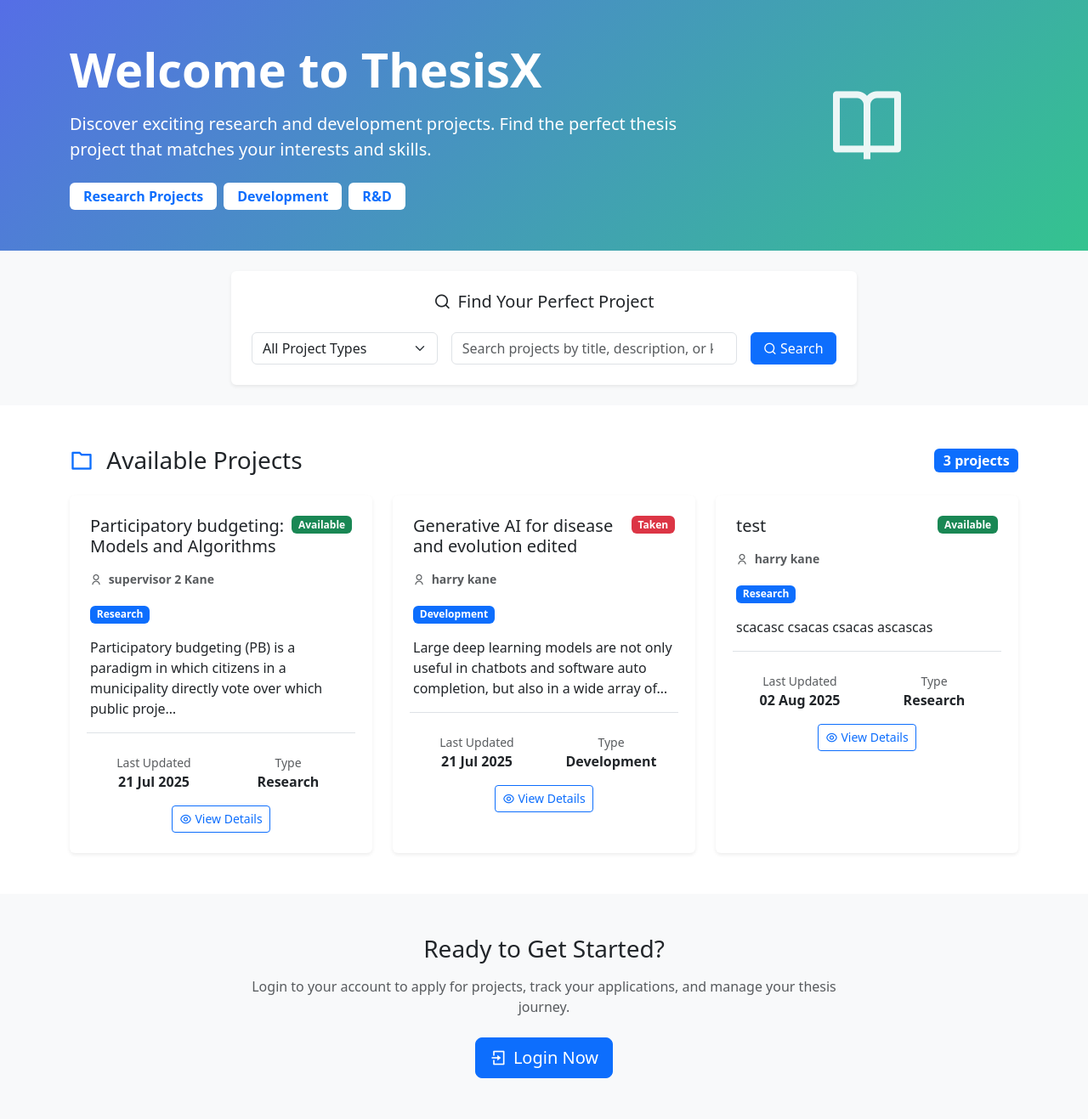
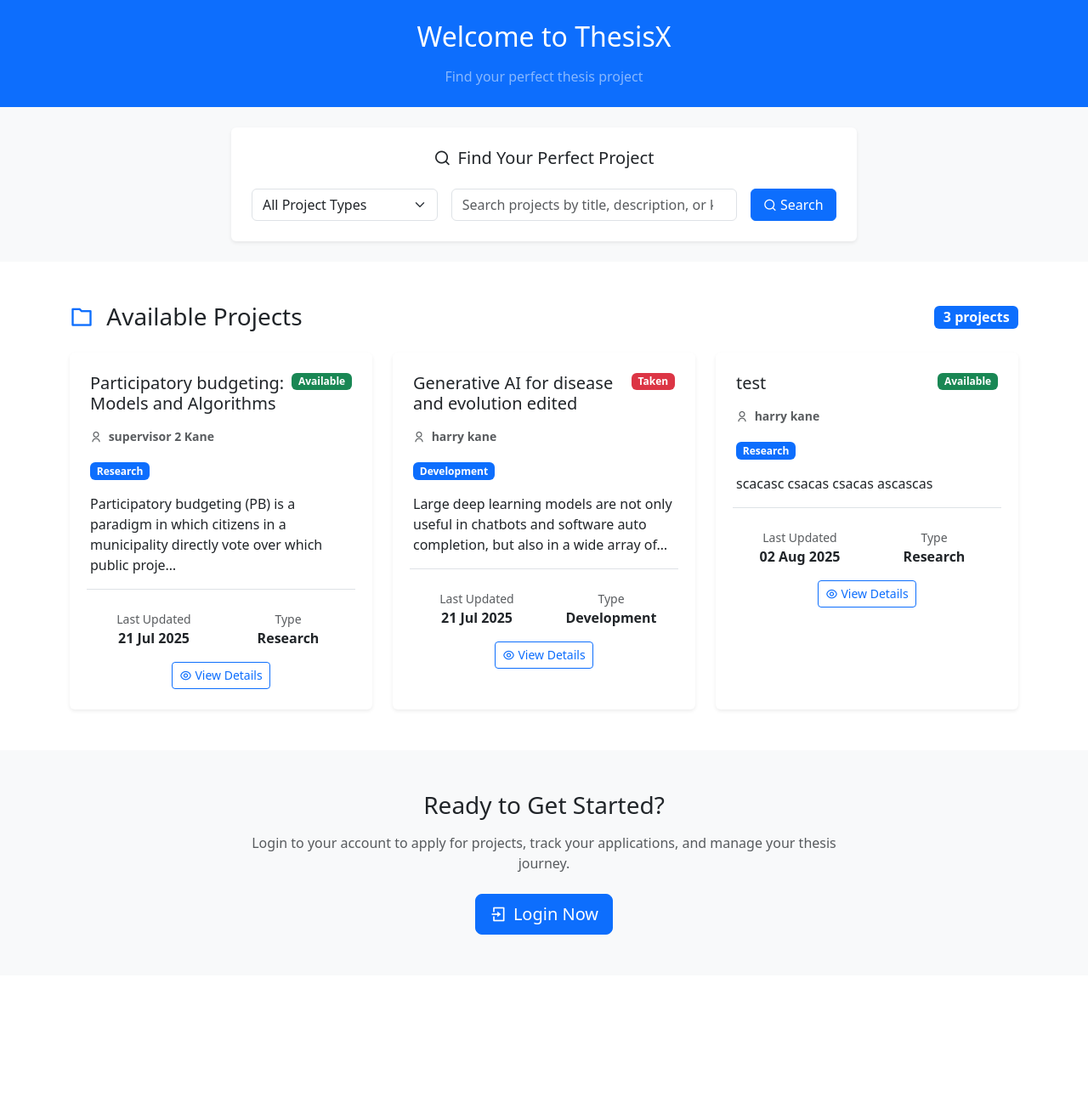
Before and after one commit to the-roshandahal/thesis, a Django app: page / in a window 1280 px wide. Shown: the part 58-1375 px from the top of the page at 85% size. After the commit the page ends 1158 px from the top, so only its background shows below. Run offline with Django 5.2, Linux system fonts and the light colour scheme; data comes from the database, SQL or seed files in the repository; some libraries are stand-ins or nearby versions.

Commit message:
Revamp homepage hero section for improved aesthetics and clarity

```diff
--- a/templates/index.html
+++ b/templates/index.html
@@ -73,22 +73,10 @@
 
         <div class="page-content">
             <!-- Welcome Hero Section -->
-            <div class="container-fluid bg-primary py-5" style="background: linear-gradient(135deg, #556ee6 0%, #34c38f 100%);">
-                <div class="container">
-                    <div class="row align-items-center">
-                        <div class="col-lg-8">
-                            <h1 class="display-4 fw-bold mb-3 text-white">Welcome to ThesisX</h1>
-                            <p class="lead mb-4 text-white">Discover exciting research and development projects. Find the perfect thesis project that matches your interests and skills.</p>
-                            <div class="d-flex flex-wrap gap-2">
-                                <span class="badge bg-white text-primary fs-6 px-3 py-2">Research Projects</span>
-                                <span class="badge bg-white text-primary fs-6 px-3 py-2">Development</span>
-                                <span class="badge bg-white text-primary fs-6 px-3 py-2">R&D</span>
-                            </div>
-                        </div>
-                        <div class="col-lg-4 text-center">
-                            <i class="ri-book-open-line text-white" style="font-size: 6rem; opacity: 0.9;"></i>
-                        </div>
-                    </div>
+            <div class="container-fluid bg-primary py-4">
+                <div class="container text-center">
+                    <h1 class="h2 text-white mb-3">Welcome to ThesisX</h1>
+                    <p class="text-white-50 mb-0">Find your perfect thesis project</p>
                 </div>
             </div>
 
```
